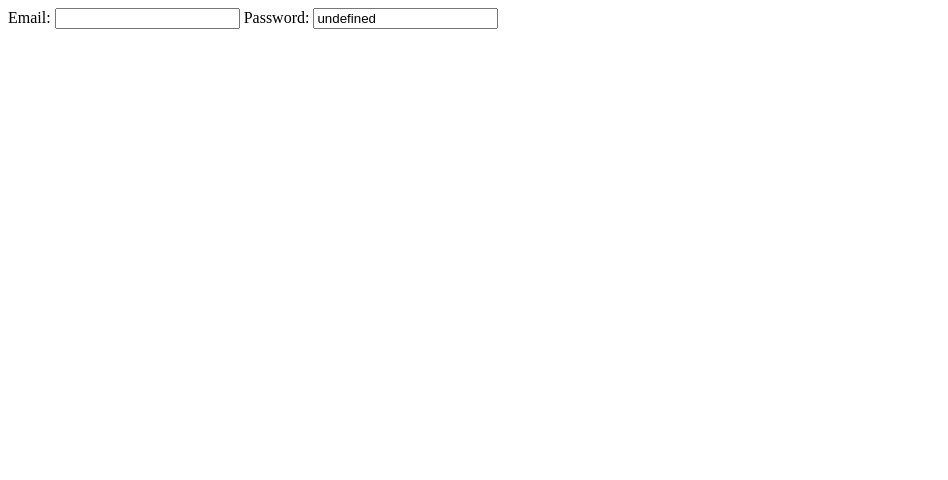
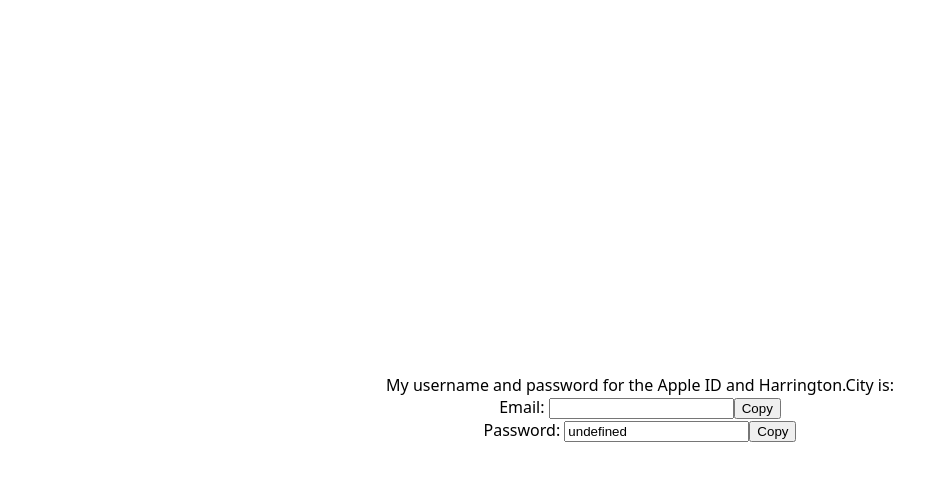
Before and after one commit to stephen-hardy/apps.harrington.city, a website: page password/index.html in a window 1280 px wide. Shown: the whole page, without its empty margins (0-948 px from the left). Drawn offline with Linux system fonts and the light colour scheme.

Commit message:
password

```diff
--- a/password/index.html
+++ b/password/index.html
@@ -1,7 +1,19 @@
-<label>Email: <input type="text" id="Email"></label>
-<label>Password: <input type="text" id="Password"></label>
+<style>
+    html { margin: 0; height: 100%; font-family: system-ui, -apple-system, BlinkMacSystemFont, 'Segoe UI', Roboto, Oxygen, Ubuntu, Cantarell, 'Open Sans', 'Helvetica Neue', sans-serif; }
+    body { height: 100%; display: flex; flex-direction: column; justify-content: center; align-items: center; }
+</style>
+<div>My username and password for the Apple ID and Harrington.City is:</div>
+<label>Email: <input type="text" id="Email"><button>Copy</button></label>
+<label>Password: <input type="text" id="Password"><button>Copy</button></label>
 <script>
     const [email, password] = location.hash.slice(1).split('@harrington.city');
     document.getElementById('Email').value = email;
     document.getElementById('Password').value = password;
+    document.body.addEventListener('click', evt => {
+        if (evt.target.nodeName !== 'BUTTON') { return; }
+        const input = evt.target.previousElementSibling;
+        input.focus();
+        input.select();
+        document.execCommand('copy');
+    });
 </script>
```
